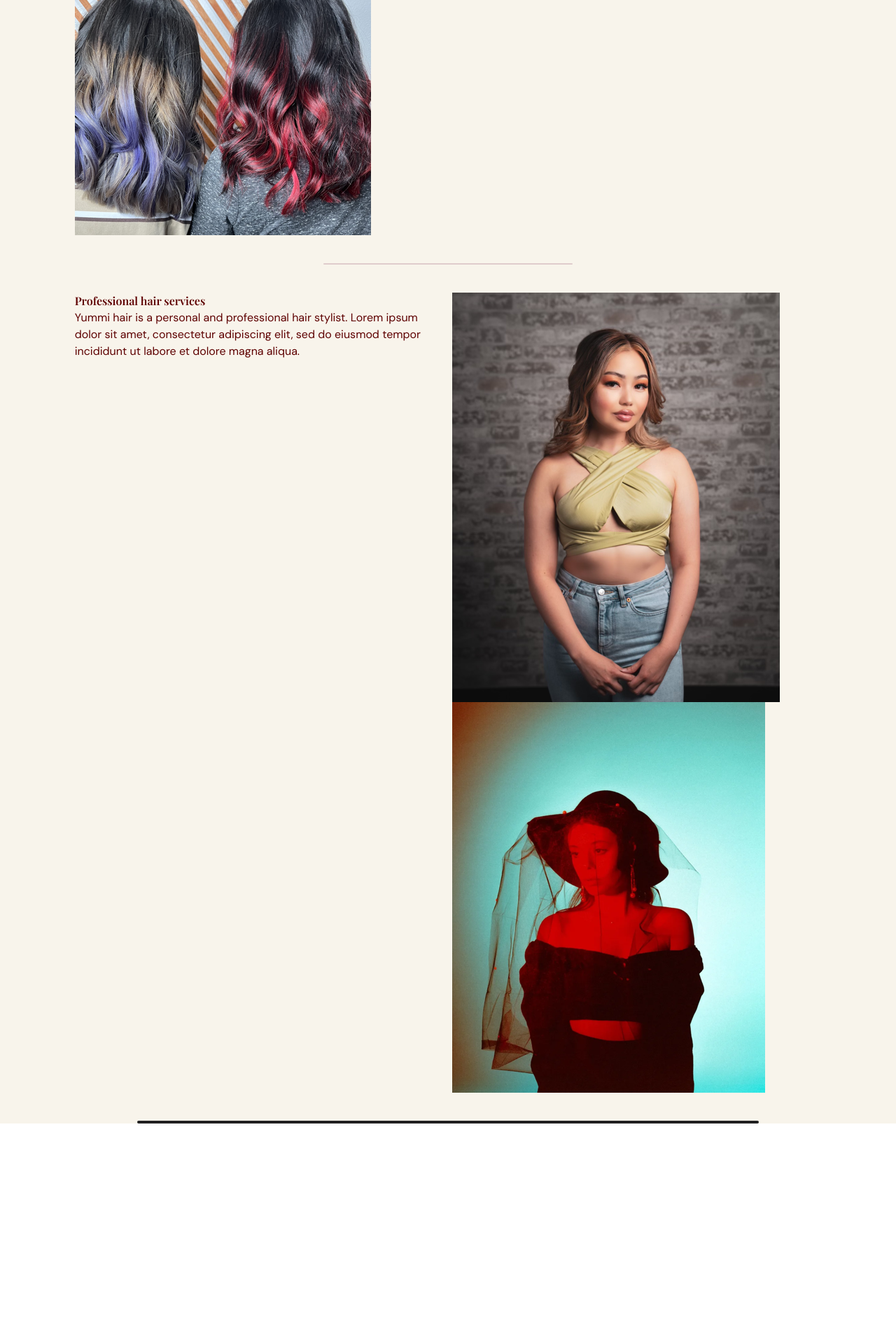
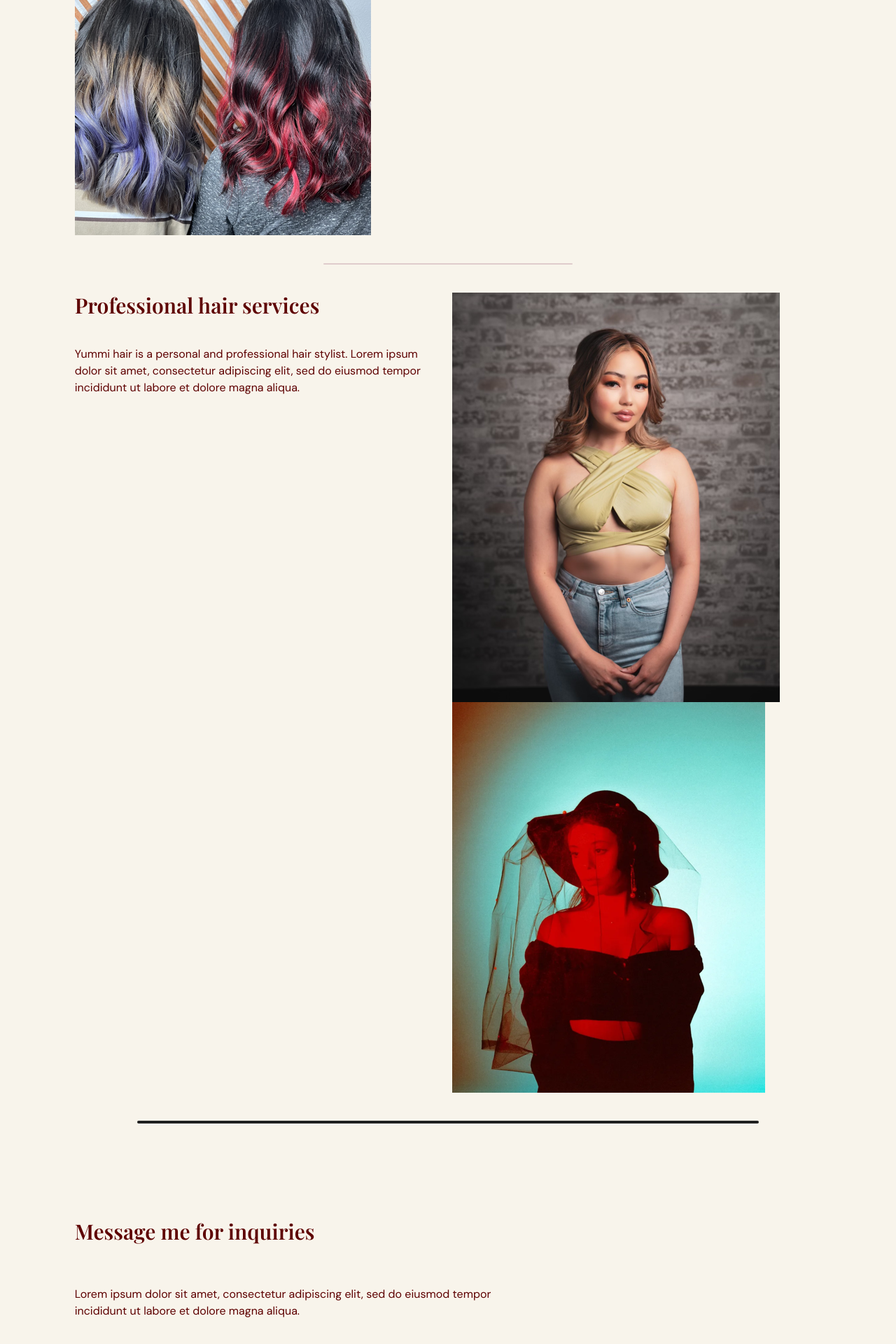
Before and after one commit to ewalasagas/yummihair, a React (Vite) app: page / in a window 1280 px wide. Shown: the part 2346-4266 px from the top of the page at 70% size. Before the commit the page ends 3951 px from the top, so only its background shows below. Built offline with nearby package versions, Linux system fonts and the light colour scheme.

Commit message:
contact page

```diff
--- a/package.json
+++ b/package.json
@@ -16,6 +16,7 @@
     "react": "^18.2.0",
     "react-anchor-link-smooth-scroll": "^1.0.12",
     "react-dom": "^18.2.0",
+    "react-hook-form": "^7.43.8",
     "react-icons": "^4.8.0",
     "react-player": "^2.12.0"
   },
--- a/src/App.tsx
+++ b/src/App.tsx
@@ -1,6 +1,7 @@
 import Navbar from "@/scenes/navbar";
 import Home from "@/scenes/home";
 import About from "@/scenes/about";
+import Contact from "@/scenes/contact";
 import {useEffect, useState} from "react";
 import { SelectedPage } from "./shared/types";
 
@@ -32,6 +33,7 @@
       />
       <Home setSelectedPage={setSelectedPage}/>
       <About setSelectedPage={setSelectedPage}/>
+      <Contact setSelectedPage={setSelectedPage} />
     </div>
   )
 }
--- a/src/scenes/about/services.tsx
+++ b/src/scenes/about/services.tsx
@@ -2,6 +2,7 @@
 import HairPhoto2 from "@/assets/hair_services2.png";
 import FashionPhoto1 from "@/assets/fashion1.png";
 import FashionPhoto2 from "@/assets/fashion2.png";
+import TitleText from "@/shared/TitleText";
 
 type Props = {};
 
@@ -20,7 +21,7 @@
             </div>
             {/* HAIR SERVICES ABOUT */}
             <div>
-                <div className="font-family: font-playfair">Professional hair services</div>
+                <TitleText>Professional hair services</TitleText>
                 <div>Yummi hair is a personal and professional hair stylist.
                     Lorem ipsum dolor sit amet, consectetur adipiscing elit,
                     sed do eiusmod tempor incididunt ut labore et dolore magna
@@ -32,7 +33,7 @@
         {/* FASHION RUNWAY SERVICES */}
         <div className="grid grid-cols-2 gap-3">
             <div>
-                <div className="font-family: font-playfair">Professional hair services</div>
+                <TitleText>Professional hair services</TitleText>
                 <div>Yummi hair is a personal and professional hair stylist.
                     Lorem ipsum dolor sit amet, consectetur adipiscing elit,
                     sed do eiusmod tempor incididunt ut labore et dolore magna
--- /dev/null
+++ b/src/scenes/contact/index.tsx
@@ -0,0 +1,75 @@
+
+import {useForm} from "react-hook-form";
+import { SelectedPage } from "@/shared/types";
+import {motion} from "framer-motion";
+import TitleText from "@/shared/TitleText";
+
+
+
+type Props = {
+    setSelectedPage: (value: SelectedPage) => void;
+}
+
+const index = ({setSelectedPage}: Props) => {
+
+    const {
+        register,
+        trigger,
+        formState: { errors }
+    } = useForm();
+
+    const onSubmit = async (e: any) => {
+        const isValid = await trigger();
+        if(!isValid) {
+            e.preventDefault();
+        }
+    }
+
+
+  return (
+    <section id="contact" className="mx-auto w-5/6 pt-24 pb-32">
+        <motion.div onViewportEnter={() => setSelectedPage(SelectedPage.Contact)}>
+            {/* HEADER */}
+            <motion.div
+                className="md:w-3/5"
+                initial="hidden"
+                whileInView="visible"
+                viewport={{once: true, amount:0.5}}
+                transition={{duration: 0.5}}
+                variants= {{
+                    hidden: {opacity: 0, x:-50},
+                    visible: {opacity: 1, x: 0},
+                }}>
+                    <TitleText>Message me for inquiries</TitleText>
+                    <div className="my-5">Lorem ipsum dolor sit amet, consectetur adipiscing elit,
+                    sed do eiusmod tempor incididunt ut labore et dolore magna
+                    aliqua. </div>
+            </motion.div>
+
+            {/* FORM AND IMAGE */}
+            <div className="mt-10 justify-between gap-8 md:flex">
+                <motion.div
+                    className="mt-10 basis-3/5 md:mt-0"
+                    initial="hidden"
+                    whileInView="visible"
+                    viewport={{once: true, amount:0.5}}
+                    transition={{duration: 0.5}}
+                    variants= {{
+                        hidden: {opacity: 0, y: 50},
+                        visible: {opacity: 1, x: 0},
+                }}>
+                    <form
+                        target="_blank"
+                        onSubmit={onSubmit}
+                    >
+
+                    </form>
+                </motion.div>
+            </div>
+        </motion.div>
+
+    </section>
+  )
+}
+
+export default index
--- /dev/null
+++ b/src/shared/TitleText.tsx
@@ -0,0 +1,17 @@
+import React from 'react';
+
+type Props = {
+    children: React.ReactNode;
+}
+
+const TitleText = ({children}: Props) => {
+  return (
+    <div>
+    <h1 className="font-family: font-playfair text-3xl font-bold pb-10">
+        {children}
+    </h1>
+    </div>
+  )
+}
+
+export default TitleText;
```
Also changed, not shown: src/assets/contact_us_photo.png (added), 1 other file (tests, documents, lock files or other folders).
